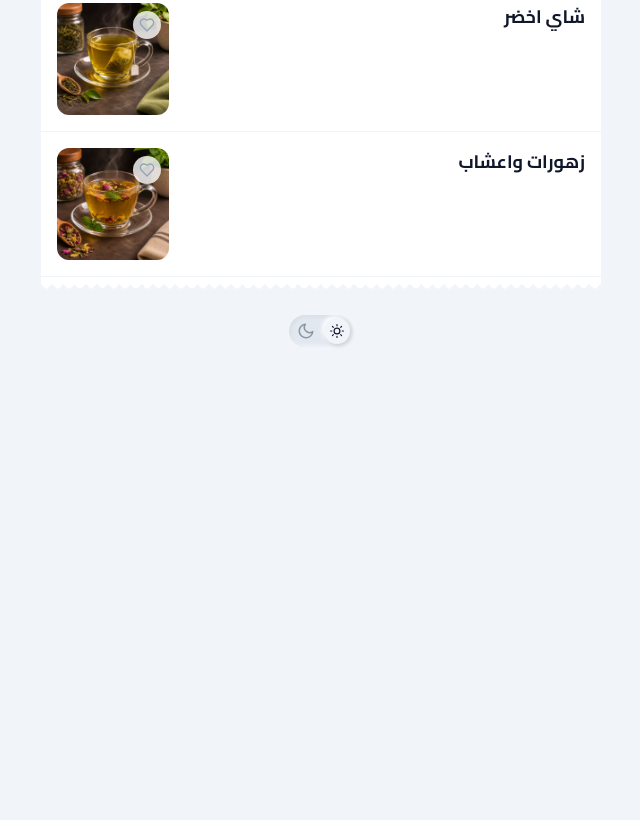
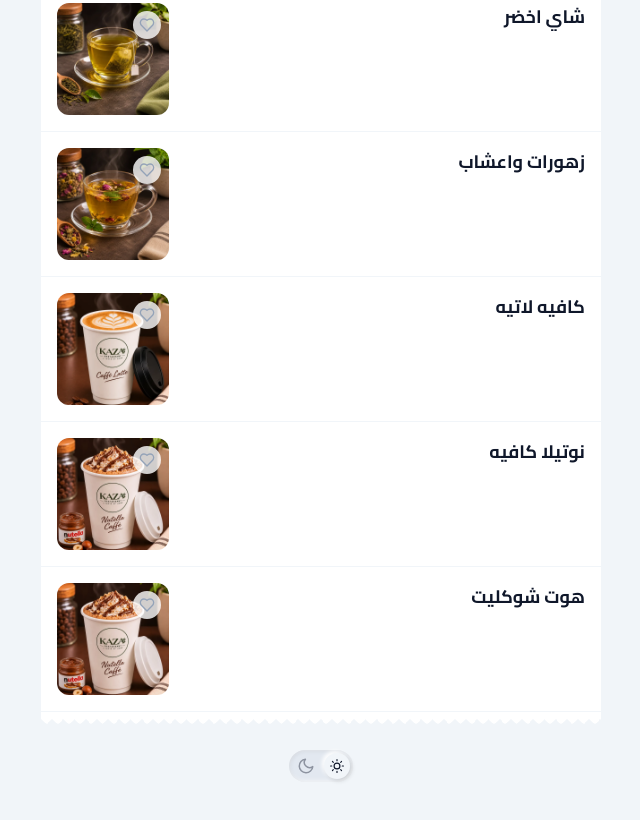
Before and after one commit to ibrahimalshaikh/kaza-menu, a plain HTML site: page index.html in a window 1280 px wide. Shown: the part 5514-6334 px from the top of the page, without its empty margins (319-959 px from the left). Before the commit the page ends 5901 px from the top, so only its background shows below. Drawn offline with Linux system fonts and the light colour scheme.

Commit message:
Add caffe latte, Nutella caffe and hot chocolate to hot drinks
Co-Authored-By: Claude Fable 5.2 <noreply@anthropic.com>
Claude-Session: https://claude.ai/code/session_01786pqEByGsc71Hc96J1dGB

```diff
--- a/index.html
+++ b/index.html
@@ -8,13 +8,13 @@
 <meta name="description" content="Kaza Restaurant – A Taste of Home. قائمة الطعام.">
 <link rel="icon" href="assets/logo.webp">
 <link rel="preload" href="assets/fonts/cairo-arabic-400-normal.woff2" as="font" type="font/woff2" crossorigin>
-<link rel="stylesheet" href="style.css?v=1794948114">
+<link rel="stylesheet" href="style.css?v=1794948756">
 </head>
 <body>
 <main id="app"></main>
 <div id="cartbar" hidden></div>
 <div id="overlay" hidden></div>
-<script src="menu.js?v=1794948114"></script>
-<script src="app.js?v=1794948114"></script>
+<script src="menu.js?v=1794948756"></script>
+<script src="app.js?v=1794948756"></script>
 </body>
 </html>
--- a/menu.js
+++ b/menu.js
@@ -79,6 +79,9 @@ window.MENU = {
         { id: "tea", name: { ar: "شاي", en: "Tea" }, desc: { ar: "", en: "" }, price: null, image: "assets/items/tea.webp" },
         { id: "green-tea", name: { ar: "شاي اخضر", en: "Green Tea" }, desc: { ar: "", en: "" }, price: null, image: "assets/items/green-tea.webp" },
         { id: "herbal-tea", name: { ar: "زهورات واعشاب", en: "Herbal Tea" }, desc: { ar: "", en: "" }, price: null, image: "assets/items/herbal-tea.webp" },
+        { id: "cafe-latte", name: { ar: "كافيه لاتيه", en: "Caffè Latte" }, desc: { ar: "", en: "" }, price: null, image: "assets/items/cafe-latte.webp" },
+        { id: "nutella-cafe", name: { ar: "نوتيلا كافيه", en: "Nutella Caffè" }, desc: { ar: "", en: "" }, price: null, image: "assets/items/nutella-cafe.webp" },
+        { id: "hot-chocolate", name: { ar: "هوت شوكليت", en: "Hot Chocolate" }, desc: { ar: "", en: "" }, price: null, image: "assets/items/nutella-cafe.webp" },
       ],
     },
   ],
```
Also changed, not shown: assets/items/cafe-latte.webp (added), assets/items/nutella-cafe.webp (added).
